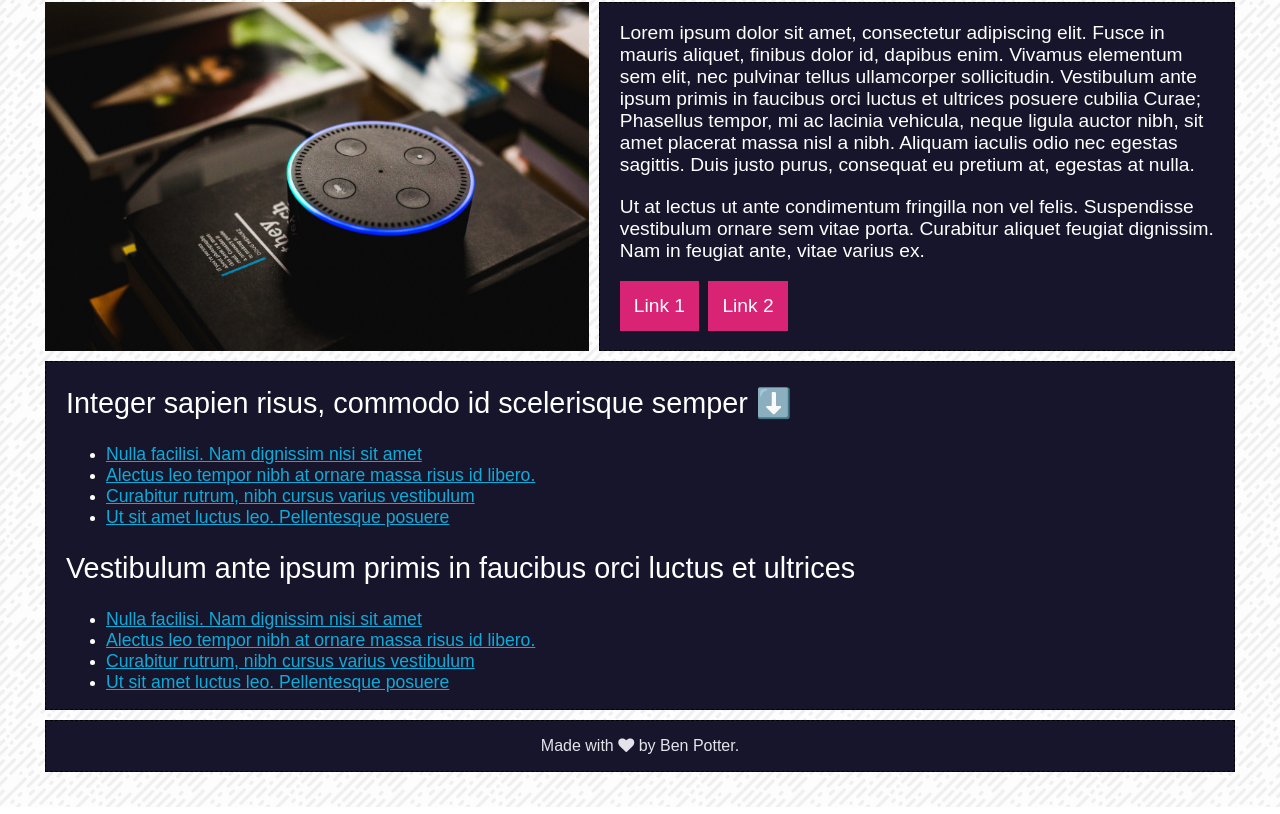
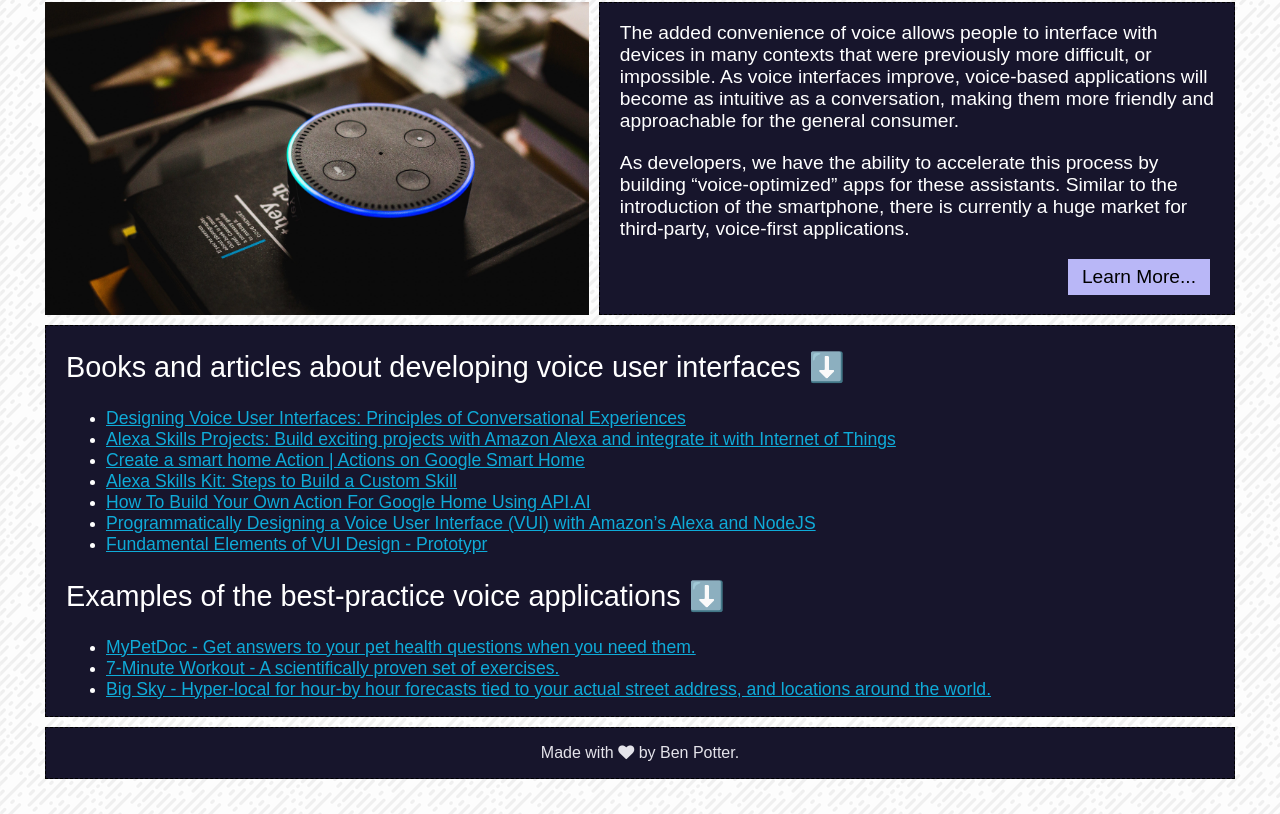
Before and after one commit to bwp5674/igme110, a plain HTML site: page index.html in a window 1280 px wide. Shown: the part 136-950 px from the top of the page. Drawn offline with Linux system fonts and the light colour scheme; a web font is replaced by a local one.

Commit message:
Content & color changes

```diff
--- a/css/style.css
+++ b/css/style.css
@@ -127,15 +127,22 @@
 
 summary a {
   display: inline-block;
-  background-color: #d92374;
-  padding: 14px;
+  background-color: #b9b7f7;
+  padding: 7px 14px 7px 14px;
   margin-right: 4px;
-  color: #fff;
+  color: #000;
   text-decoration: none;
+  font-family: paralucent, sans-serif;
+  font-weight: 400;
+}
+
+summary nav {
+  text-align: right;
 }
 
 summary a:hover {
   background-color: #c42369;
+  color: #fff;
 }
 
 main {
--- a/index.html
+++ b/index.html
@@ -27,67 +27,120 @@
         </header>
         <nav>
           <ul>
-            <li class="active"><a href="#">Home</a></li>
-            <li><a href="#">Developer Tools</a></li>
-            <li><a href="#">Whitepapers</a></li>
-            <li><a href="#">Sources</a></li>
+            <li class="active"><a href="index.html">Home</a></li>
+            <li><a href="why-voice.html">Why Voice?</a></li>
+            <li><a href="dev-tools.html">Dev Tools</a></li>
+            <li><a href="sources.html">Sources</a></li>
           </ul>
         </nav>
         <figure></figure>
         <summary>
           <p>
-            Lorem ipsum dolor sit amet, consectetur adipiscing elit. Fusce in
-            mauris aliquet, finibus dolor id, dapibus enim. Vivamus elementum
-            sem elit, nec pulvinar tellus ullamcorper sollicitudin. Vestibulum
-            ante ipsum primis in faucibus orci luctus et ultrices posuere
-            cubilia Curae; Phasellus tempor, mi ac lacinia vehicula, neque
-            ligula auctor nibh, sit amet placerat massa nisl a nibh. Aliquam
-            iaculis odio nec egestas sagittis. Duis justo purus, consequat eu
-            pretium at, egestas at nulla.
+            The added convenience of voice allows people to interface with
+            devices in many contexts that were previously more difficult, or
+            impossible. As voice interfaces improve, voice-based applications
+            will become as intuitive as a conversation, making them more
+            friendly and approachable for the general consumer.
           </p>
 
           <p>
-            Ut at lectus ut ante condimentum fringilla non vel felis.
-            Suspendisse vestibulum ornare sem vitae porta. Curabitur aliquet
-            feugiat dignissim. Nam in feugiat ante, vitae varius ex.
+            As developers, we have the ability to accelerate this process by
+            building “voice-optimized” apps for these assistants. Similar to the
+            introduction of the smartphone, there is currently a huge market for
+            third-party, voice-first applications.
           </p>
 
-          <p><a href="#">Link 1</a> <a href="#">Link 2</a></p>
+          <nav>
+            <p>
+              <a href="why-voice.html">Learn More...</a>
+            </p>
+          </nav>
         </summary>
         <main>
-          <h2>Integer sapien risus, commodo id scelerisque semper ⬇️</h2>
+          <h2>Books and articles about developing voice user interfaces ⬇️</h2>
 
           <ul>
-            <li><a href="#">Nulla facilisi. Nam dignissim nisi sit amet</a></li>
             <li>
-              <a href="#"
-                >Alectus leo tempor nibh at ornare massa risus id libero.</a
+              <a
+                href="https://www.amazon.com/Designing-Voice-User-Interfaces-Conversational/dp/1491955414"
+                target="_blank"
+                >Designing Voice User Interfaces: Principles of Conversational
+                Experiences</a
               >
             </li>
             <li>
-              <a href="#">Curabitur rutrum, nibh cursus varius vestibulum</a>
+              <a
+                href="https://www.amazon.com/Alexa-Skills-Projects-exciting-integrate/dp/1788997255/ref=sr_1_2?keywords=alexa+skills&qid=1572828937&s=books&sr=1-2"
+                target="_blank"
+                >Alexa Skills Projects: Build exciting projects with Amazon
+                Alexa and integrate it with Internet of Things</a
+              >
             </li>
             <li>
-              <a href="#">Ut sit amet luctus leo. Pellentesque posuere</a>
+              <a
+                href="https://developers.google.com/assistant/smarthome/develop/create"
+                target="_blank"
+                >Create a smart home Action | Actions on Google Smart Home
+              </a>
+            </li>
+            <li>
+              <a
+                href="https://developer.amazon.com/docs/custom-skills/steps-to-build-a-custom-skill.html"
+                target="_blank"
+                >Alexa Skills Kit: Steps to Build a Custom Skill
+              </a>
+            </li>
+            <li>
+              <a
+                href="https://www.smashingmagazine.com/2017/05/build-action-google-home-api-ai/"
+                target="_blank"
+                >How To Build Your Own Action For Google Home Using API.AI
+              </a>
+            </li>
+            <li>
+              <a
+                href="https://medium.com/@hidace/programmatically-designing-a-voice-user-interface-vui-with-amazons-alexa-and-nodejs-5f36a1e5bbfe"
+                target="_blank"
+                >Programmatically Designing a Voice User Interface (VUI) with
+                Amazon’s Alexa and NodeJS
+              </a>
+            </li>
+            <li>
+              <a
+                href="https://blog.prototypr.io/fundamental-elements-of-vui-design-8630077a7009"
+                target="_blank"
+                >Fundamental Elements of VUI Design - Prototypr
+              </a>
             </li>
           </ul>
 
           <h2>
-            Vestibulum ante ipsum primis in faucibus orci luctus et ultrices
+            Examples of the best-practice voice applications ⬇️
           </h2>
 
           <ul>
-            <li><a href="#">Nulla facilisi. Nam dignissim nisi sit amet</a></li>
             <li>
-              <a href="#"
-                >Alectus leo tempor nibh at ornare massa risus id libero.</a
-              >
+              <a
+                target="_blank"
+                href="https://www.amazon.com/Vet24seven-Inc-MyPetDoc/dp/B07FP2N457/ref=sr_1_1?tag=georiot-us-default-20&s=digital-skills&ie=UTF8&qid=1548272805&sr=1-1&keywords=mypetdoc&ascsubtag=tomsguide-2276476286295037580-20"
+                >MyPetDoc - Get answers to your pet health questions when you
+                need them.
+              </a>
             </li>
             <li>
-              <a href="#">Curabitur rutrum, nibh cursus varius vestibulum</a>
+              <a
+                target="_blank"
+                href="https://www.amazon.com/gp/product/B018WUNBE6?tag=georiot-us-default-20&ascsubtag=tomsguide-6500657583918670812-20"
+                >7-Minute Workout - A scientifically proven set of exercises.
+              </a>
             </li>
             <li>
-              <a href="#">Ut sit amet luctus leo. Pellentesque posuere</a>
+              <a
+                target="_blank"
+                href="https://www.amazon.com/gp/product/B01GU4MBM4?tag=georiot-us-default-20&ascsubtag=tomsguide-9927252693795711352-20"
+                >Big Sky - Hyper-local for hour-by hour forecasts tied to your
+                actual street address, and locations around the world.</a
+              >
             </li>
           </ul>
         </main>
```
